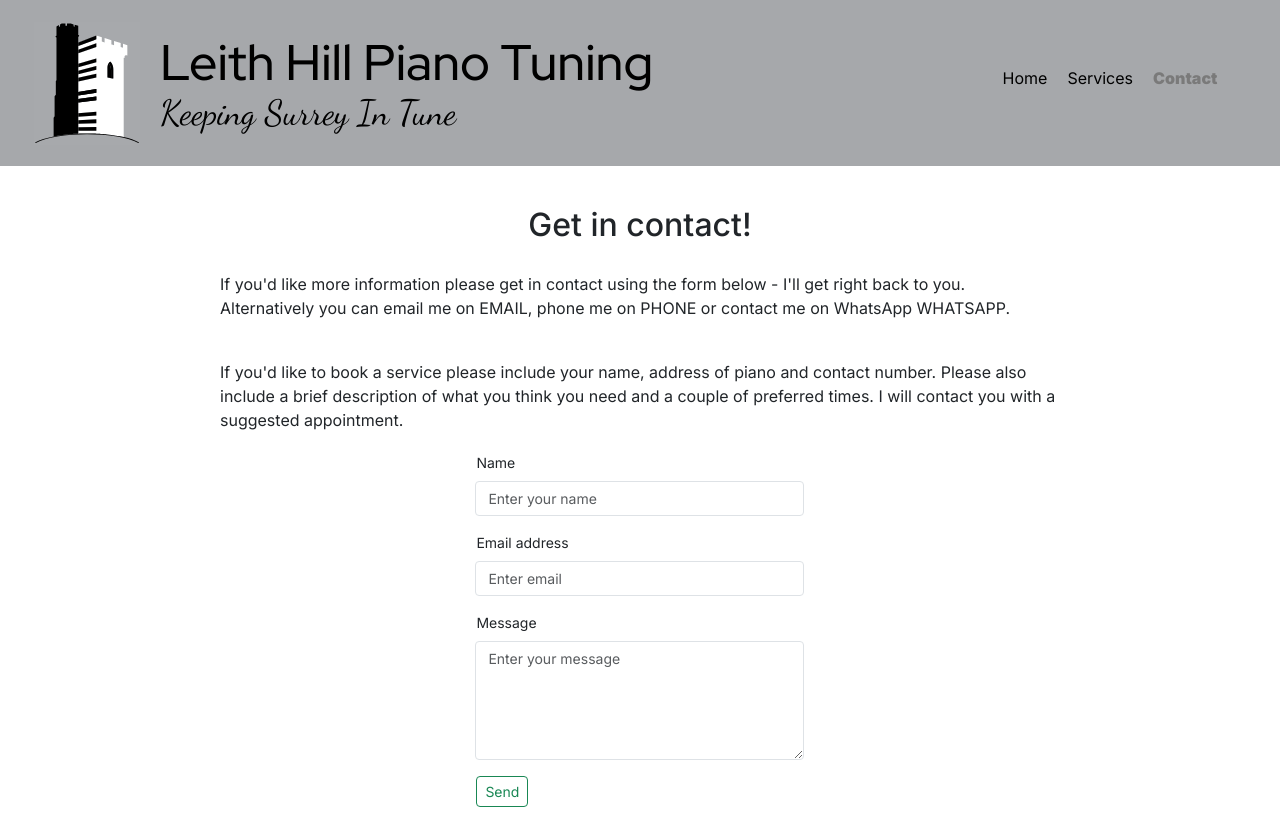
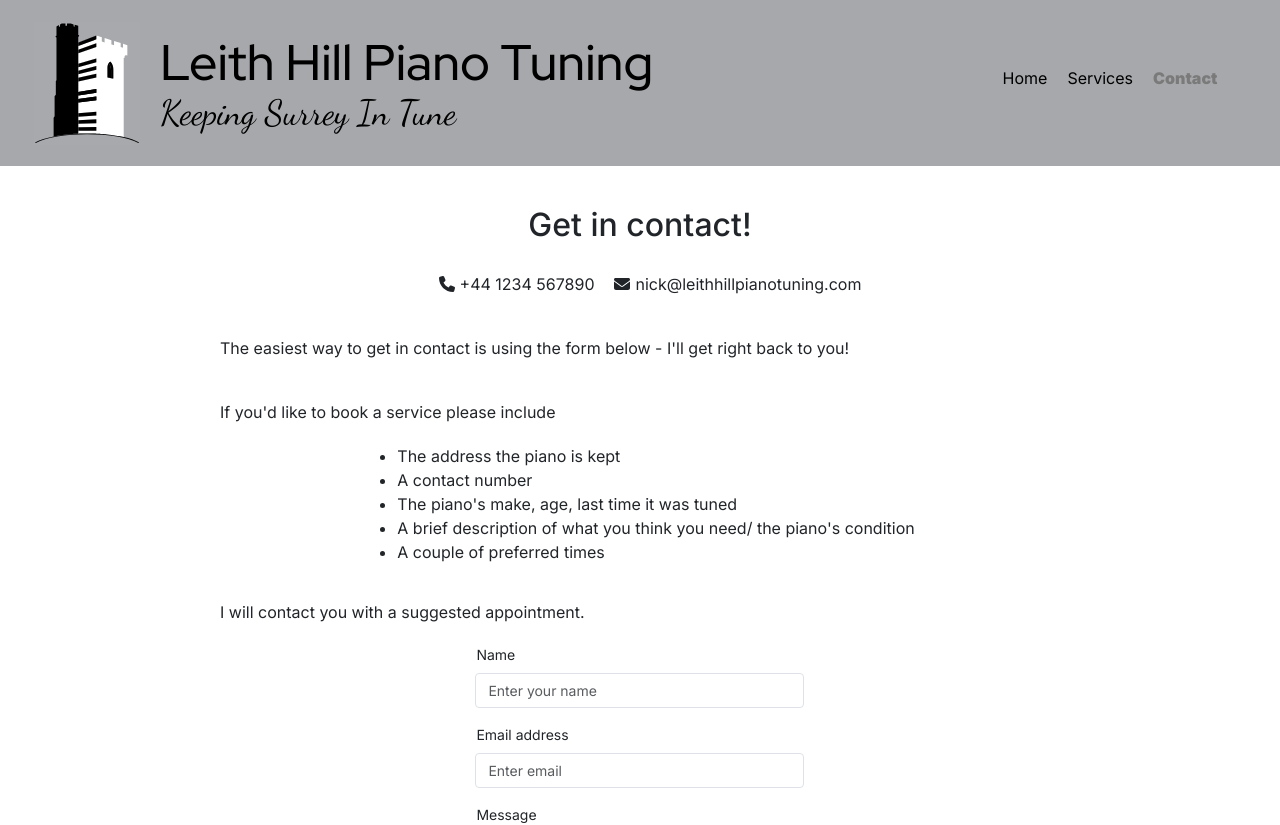
Before and after one commit to lw1066/nickPiano, a Next.js app: page /Contact in a window 1280 px wide. Shown: the top 825 px of the page. Built offline with nearby package versions, Linux system fonts and the light colour scheme; a web font is replaced by a local one.

Commit message:
styled contact page

```diff
--- a/src/app/Contact/contact.css
+++ b/src/app/Contact/contact.css
@@ -11,6 +11,10 @@
 .contact-form p {
   width: 70%;
   margin: 20px auto;
+  font-size: 16px;
+}
+
+.contact-form li {
   font-size: 16px;
 }
 
@@ -45,6 +49,32 @@
   background-color: #212121;
   color: white;
 }
+.contact-info {
+  display: flex;
+  flex-wrap: wrap;
+  justify-content: center;
+  /* gap: 200px; */
+  margin: 20px 0;
+}
+
+.contact-item {
+  display: flex;
+  align-items: center;
+}
+
+.contact-item span {
+  margin-left: 5px;
+}
+
+.contact-item {
+  margin-left: 20px;
+}
+
+@media (max-width: 600px) {
+  .contact-item {
+    margin-left: 0px;
+  }
+}
 
 @media (max-width: 468px) {
   .contact-form p {
--- a/src/app/Contact/page.js
+++ b/src/app/Contact/page.js
@@ -4,6 +4,8 @@ import { useState } from "react";
 import Form from "react-bootstrap/Form";
 import Modal from "react-bootstrap/Modal";
 import Button from "react-bootstrap/Button";
+import { FontAwesomeIcon } from "@fortawesome/react-fontawesome";
+import { faPhone, faEnvelope } from "@fortawesome/free-solid-svg-icons";
 import "./contact.css";
 
 const Contact = () => {
@@ -79,19 +81,32 @@ const Contact = () => {
     <>
       <div className="contact-form">
         <h2>Get in contact!</h2>
+        <div className="contact-info">
+          <div className="contact-item">
+            <FontAwesomeIcon icon={faPhone} />
+            <span>+44&nbsp;1234&nbsp;567890</span>
+          </div>
+          <div className="contact-item">
+            <FontAwesomeIcon icon={faEnvelope} />
+            <span>nick@leithhillpianotuning.com</span>
+          </div>
+        </div>
         <p>
-          If you&apos;d like more information please get in contact using the
-          form below - I&apos;ll get right back to you. Alternatively you can
-          email me on EMAIL, phone me on PHONE or contact me on WhatsApp
-          WHATSAPP.
+          The easiest way to get in contact is using the form below - I&apos;ll
+          get right back to you!
         </p>
-        <p>
-          If you&apos;d like to book a service please include your name, address
-          of piano and contact number. Please also include a brief description
-          of what you think you need and a couple of preferred times. I will
-          contact you with a suggested appointment.
-        </p>
-
+        <p>If you&apos;d like to book a service please include</p>
+        <ul>
+          <li>The address the piano is kept</li>
+          <li>A contact number</li>
+          <li>The piano's make, age, last time it was tuned</li>
+          <li>
+            A brief description of what you think you need/ the piano's
+            condition
+          </li>
+          <li>A couple of preferred times</li>
+        </ul>{" "}
+        <p> I will contact you with a suggested appointment.</p>
         <Form onSubmit={handleFormSubmit}>
           <Form.Group controlId="formName" className="input-group">
             <Form.Label>Name</Form.Label>
@@ -136,7 +151,6 @@ const Contact = () => {
             Send
           </Button>
         </Form>
-
         <div className="modal-wrapper">
           <Modal
             show={showModal}
--- a/src/app/components/Footer.js
+++ b/src/app/components/Footer.js
@@ -1,16 +1,11 @@
 import React from "react";
-import { FontAwesomeIcon } from "@fortawesome/react-fontawesome";
-import { faCopyright } from "@fortawesome/free-solid-svg-icons";
 import "./Footer.css";
 
 function Footer() {
   return (
     <footer className="footer">
       <div className="social-media-links">
-        <div style={{ width: "15px", marginBottom: "4px" }}>
-          <FontAwesomeIcon icon={faCopyright} style={{ color: "black" }} />
-        </div>
-        <p>2024 Leith Hill Piano Tuning</p>
+        <p>©{new Date().getFullYear()} Leith Hill Piano Tuning</p>
       </div>
     </footer>
   );
--- a/src/app/components/Welcome.js
+++ b/src/app/components/Welcome.js
@@ -13,6 +13,7 @@ function Welcome() {
           interval={5000}
           controls={false}
           indicators={false}
+          pause={false}
           className="carousel-custom"
         >
           <Carousel.Item>
@@ -23,7 +24,7 @@ function Welcome() {
           </Carousel.Item>
         </Carousel>
         <div className="welcome-text">
-          <h2>Welcome to Leith Hill Pianos</h2>
+          <h2>Welcome to Leith Hill Piano Tuning</h2>
           <p>
             I&apos;m Nick, I&apos;ve been playing the piano for over 30 years. I
             am a lover of all types of music but have a particular passion for
--- a/src/app/layout.js
+++ b/src/app/layout.js
@@ -7,7 +7,7 @@ import "bootstrap/dist/css/bootstrap.min.css";
 const inter = Inter({ subsets: ["latin"] });
 
 export const metadata = {
-  title: "Leith Hill Pianos",
+  title: "Leith Hill Piano Tuning",
   description: "Piano tuning and servicing",
   icons: {
     icon: "/favicon.ico",
```
